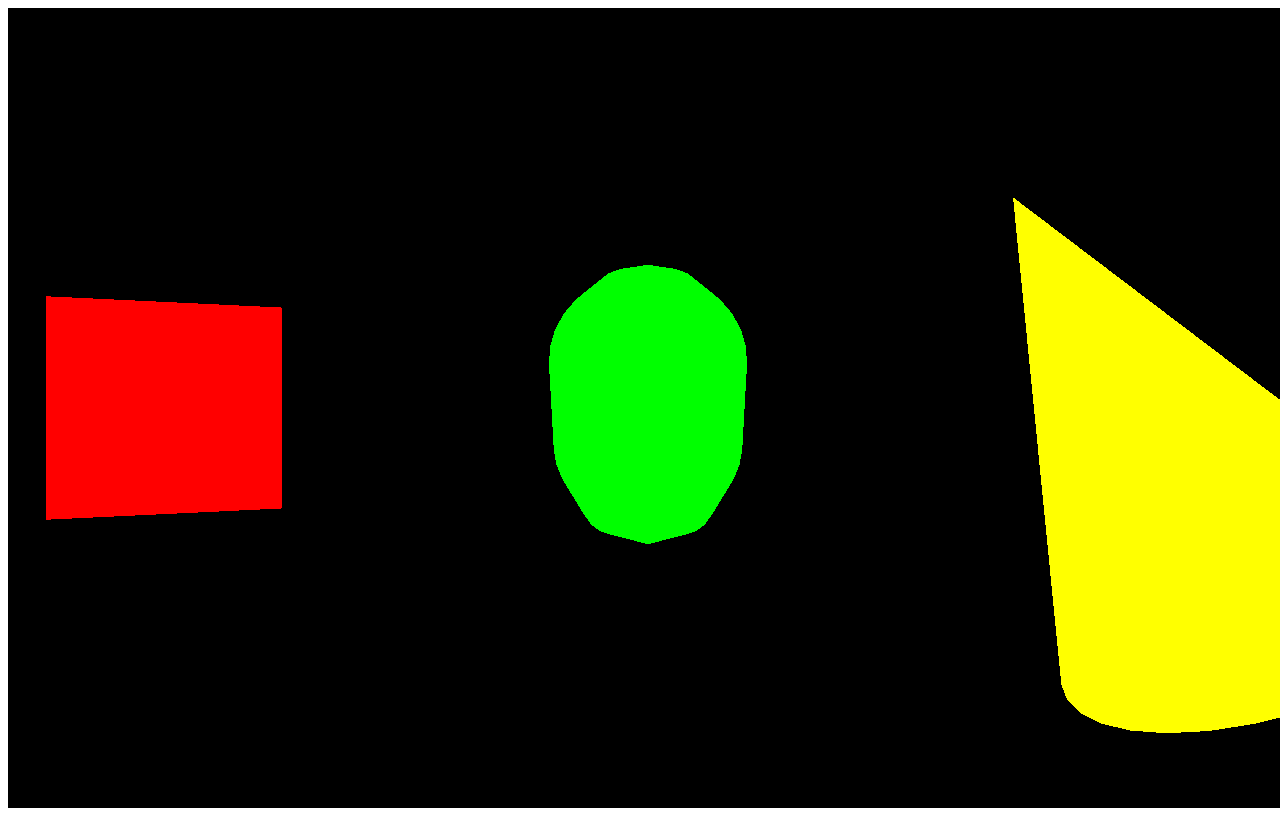
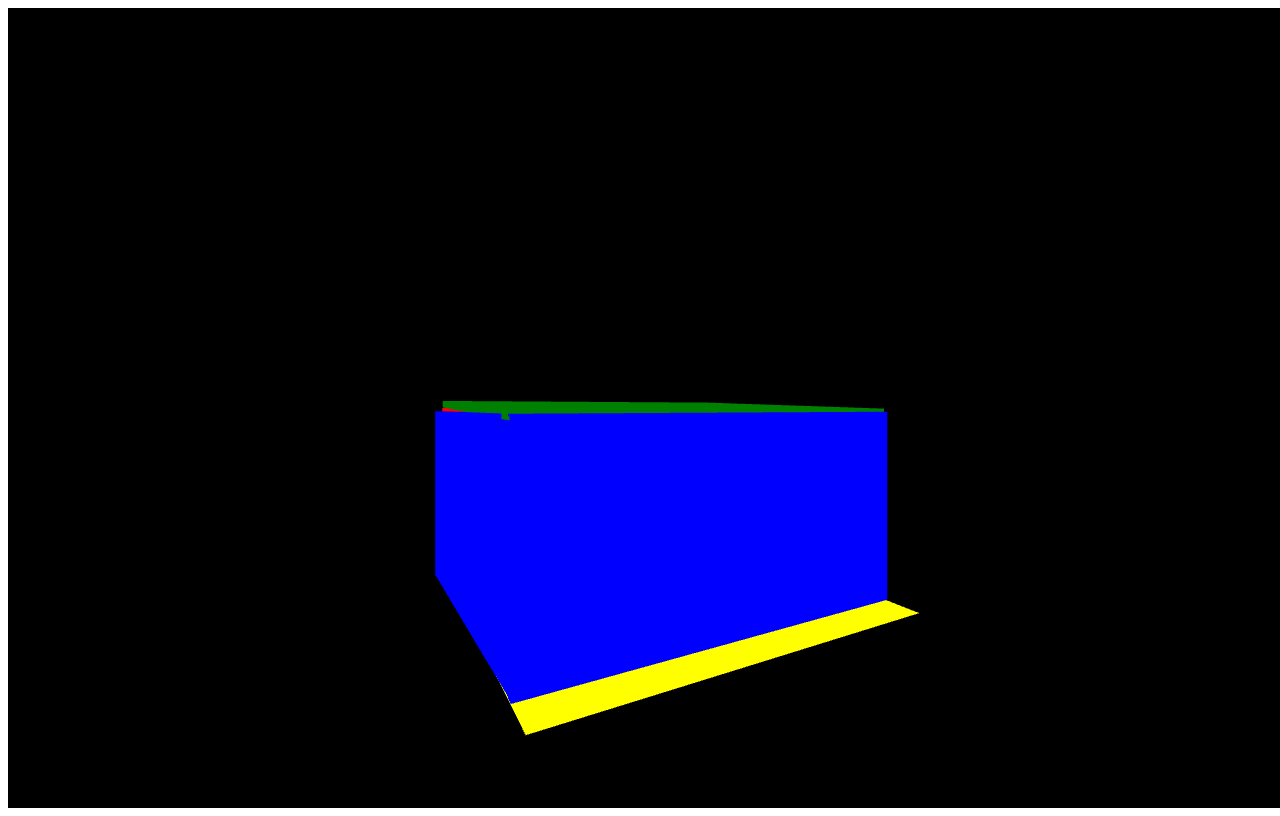
Before and after one commit to viettu2k/cube-threejs, a plain HTML site: page index.html in a window 1280 px wide. Drawn offline with nearby package versions, Linux system fonts and the light colour scheme; animation ran at ten frames a second.

Commit message:
building house

```diff
--- a/index.html
+++ b/index.html
@@ -4,7 +4,7 @@
     <meta charset="UTF-8" />
     <meta http-equiv="X-UA-Compatible" content="IE=edge" />
     <meta name="viewport" content="width=device-width, initial-scale=1.0" />
-    <title>Cube Three Js</title>
+    <title>Three Js learning</title>
   </head>
 
   <body>
@@ -19,7 +19,7 @@
       // Camera
       var width = window.innerWidth; // width of browser window
       var height = window.innerHeight; // height of browser window
-      var viewAngle = 45; // view angle for Camera
+      var viewAngle = 75; // view angle for Camera
       var nearClipping = 0.1; // near view point of camera
       var farClipping = 9999; // far view point of camera
 
@@ -29,34 +29,55 @@
         nearClipping,
         farClipping
       );
-      camera.position.set(0, 0, 10);
+      camera.position.set(0, 5, 15);
 
       // Geometry + Material = Mesh
-      // // BoxGeometry >> CUBE
-      var cubeGeometry = new THREE.BoxGeometry(2, 2, 2);
-      // MeshBasicMaterial >> Material for CUBE
-      var cubeMaterial = new THREE.MeshBasicMaterial({ color: 'red' });
+      // // PlaneGeometry >> PLANE
+      const geometry = new THREE.PlaneGeometry(10, 10);
+      // MeshBasicMaterial >> Material for PLANE
+      const material = new THREE.MeshBasicMaterial({
+        color: 0xffff00,
+        side: THREE.DoubleSide,
+      });
       // Mesh = Geometry + Material
-      var cube = new THREE.Mesh(cubeGeometry, cubeMaterial);
+      const plane = new THREE.Mesh(geometry, material);
+      // Add PLANE Mesh into scene
+      plane.rotation.set(1.6, 0, 0);
+      // scene.add( plane );
 
-      cube.position.set(-5, 0, 0);
-      // Add Mesh in scene
-      scene.add(cube);
-      const geometry = new THREE.CapsuleGeometry(1, 1);
-      const material = new THREE.MeshBasicMaterial({ color: 0x00ff00 });
-      const capsule = new THREE.Mesh(geometry, material);
-      scene.add(capsule);
-      //CapsuleGeometry(radius : Float, length : Float)
+      const cubeGeo = new THREE.BoxGeometry(10, 5, 0.2);
+      const cubeMat = new THREE.MeshBasicMaterial({ color: 'red' });
+      const cubeMesh = new THREE.Mesh(cubeGeo, cubeMat);
+      cubeMesh.position.set(0, 2.5, -4);
+      // scene.add(cubeMesh)
 
-      //ConeGeometry(radius : Float, height : Float, radialSegments : Integer)
-      const geometry1 = new THREE.ConeGeometry(2, 5, 32);
-      const material1 = new THREE.MeshBasicMaterial({ color: 0xffff00 });
-      const cone = new THREE.Mesh(geometry1, material1);
-      cone.position.set(5, 0, 0);
-      scene.add(cone);
+      const cubeGeo2 = new THREE.BoxGeometry(10, 5, 0.2);
+      const cubeMat2 = new THREE.MeshBasicMaterial({ color: 'blue' });
+      const cubeMesh2 = new THREE.Mesh(cubeGeo2, cubeMat2);
+      cubeMesh2.position.set(0, 2.4, 4);
+      // scene.add(cubeMesh2)
+
+      const cubeGeo3 = new THREE.BoxGeometry(10, 8, 0.2);
+      const cubeMat3 = new THREE.MeshBasicMaterial({ color: 'green' });
+      const cubeMesh3 = new THREE.Mesh(cubeGeo3, cubeMat3);
+      cubeMesh3.position.set(0, 5, 0); // (x,y,z)
+      // scene.add(cubeMesh3)
+      cubeMesh3.rotation.set(1.6, 0, 0);
+
+      const cubeGeo4 = new THREE.BoxGeometry(8, 5, 0.2);
+      const cubeMat4 = new THREE.MeshBasicMaterial({ color: 'blue' });
+      const cubeMesh4 = new THREE.Mesh(cubeGeo4, cubeMat4);
+      cubeMesh4.position.set(-5, 2.4, 0);
+      cubeMesh4.rotation.set(0, 1.6, 0);
+
+      // scene.add(cubeMesh4)
+
+      const g1 = new THREE.Group();
+      g1.add(plane, cubeMesh, cubeMesh2, cubeMesh3, cubeMesh4);
+      scene.add(g1);
 
       // Renderer
-      var renderer = new THREE.WebGLRenderer({ antialize: true });
+      var renderer = new THREE.WebGLRenderer({ antialias: true });
       renderer.setSize(width, height);
 
       // JS to get elements
@@ -65,9 +86,9 @@
       element.appendChild(renderer.domElement);
 
       function animate() {
-        cube.rotation.y += 0.01;
-        capsule.rotation.x += 0.01;
-        cone.rotation.z += 0.01;
+        g1.rotation.y += 0.01;
+        // cubeMesh2.rotation.x +=0.01
+        // plane.rotation.x += 0.01
         requestAnimationFrame(animate); // this method calls `animate` frame again & again
         renderer.render(scene, camera);
       }
```
Also changed, not shown: plane.html (deleted, +0 -83 lines).
